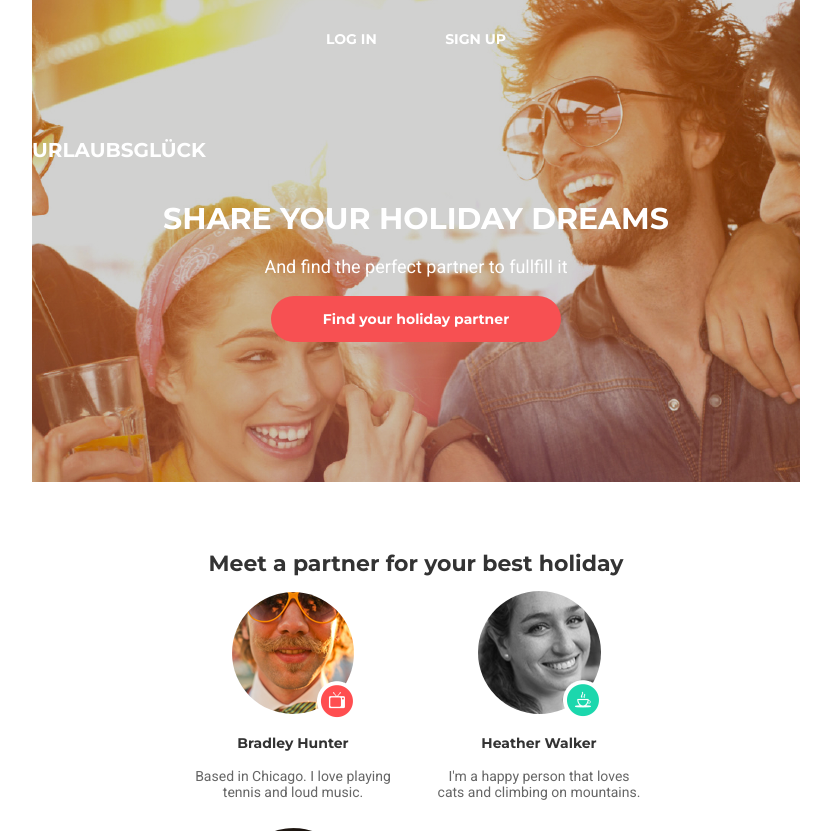
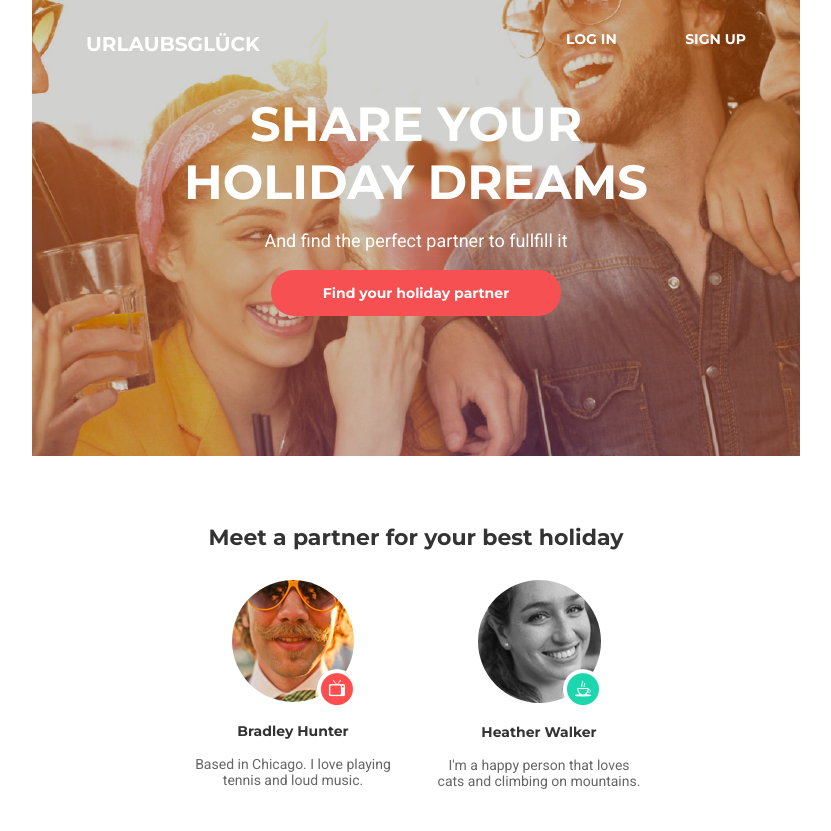
Before and after one commit to Olesia2312/Bootcamp8, a plain HTML site: page HTML+CSS/module-08/index.html in a window 1280 px wide. Shown: the top 831 px of the page, without its empty margins (224-1055 px from the left). Drawn offline with Linux system fonts and the light colour scheme.

Commit message:
module-8 finish

```diff
--- a/HTML+CSS/module-08/css/style.css
+++ b/HTML+CSS/module-08/css/style.css
@@ -8,12 +8,13 @@ img {
     height: auto;
     margin: 0 auto;
 }
-.header, .main {
+.header {
+    background: center url(../img/bg-s.png) no-repeat;
+    background-size: cover;
+}
+.menu-nav, .section-header {
     width: 320px;
     margin: auto;
-}
-.header {
-    background: center url(../img/bg-s.png) no-repeat;
 }
 .menu {
     width: 180px;
@@ -22,9 +23,8 @@ img {
     margin: auto;
     list-style: none;
     padding-top: 30px;
-    padding-bottom: 90px;
 }
-.submenu-link {
+.submenu-link, .submenu-link1, h2 {
     font-family: "Montserrat", sans-serif;
     text-decoration: none;
     font-size: 14px;
@@ -38,22 +38,15 @@ img {
     border-radius: 25px;
     padding: 10px 18px;
 }
-h1, .logo {
-    font-family: "Montserrat", sans-serif;
+.submenu-link1 {
     font-size: 20px;
-    text-decoration: none;
-    color: rgba(255, 255, 255, 255);
+}
+h1 {
+    padding-top: 120px;
     text-align: center;
-    text-transform: uppercase;
-    font-weight: 700;
 }
 h2 {
-    font-family: "Montserrat", sans-serif;
     font-size: 30px;
-    color: rgba(255, 255, 255, 255);
-    text-transform: uppercase;
-    text-align: center;
-    font-weight: 700;
     padding-top: 38px;
     padding-bottom: 19px;
 }
@@ -95,7 +88,7 @@ h3 {
 }
 .team1, .team2, .team3, .team4 {
     width: 205px;
-    margin: auto;
+    margin: 15px auto;
 }
 .team-photo {
     border-radius: 50%;
@@ -161,22 +154,33 @@ h3 {
     text-align: center;
     display: block;
 }
-
 @media (min-width: 768px) {
-    .header, .main {
+    .header, .section-header, .main {
         width: 768px;
         margin: 0 auto;
     }
     .header {
-        background: url(../img/bg-m.png);
+        background: center url(../img/bg-m.png) no-repeat;
+        background-size: cover;
+    }
+    .menu-nav {
+        width: 660px;
+        display: flex;
+        flex-wrap: wrap;
+        margin: auto;
+        justify-content: space-between;
     }
     .menu {
-      justify-content: space-between;
-      align-items: flex-end;
+        margin: 0;
+        order: 1;
     }
-    h1, .logo {
-        display: flex;
-        text-align: left;
+    h1 {
+        padding-top: 30px;
+    }
+    h2 {
+        font-size: 48px;
+        width: 480px;
+        margin: auto;
     }
     .common {
         width: 492px;
@@ -199,7 +203,11 @@ h3 {
         width: 1440px;
     }
     .header {
-        background: url(../img/bg-l.jpg);
+        background: center url(../img/bg-l.jpg) no-repeat;
+        background-size: cover;
+    }
+    .menu-nav {
+        width: 940px;
     }
     .common {
         width: 942px;
--- a/HTML+CSS/module-08/index.html
+++ b/HTML+CSS/module-08/index.html
@@ -2,7 +2,7 @@
 <html lang="en">
 <head>
     <meta charset="UTF-8">
-    <link href="https://fonts.googleapis.com/css?family=Montserrat:400,700|Roboto:300,400" rel="stylesheet">
+    <link rel="stylesheet" href="https://fonts.googleapis.com/css?family=Montserrat:400,700|Roboto:300,400" >
     <link rel="stylesheet" href="./css/style.css">
     <meta name="viewport" content="width=device-width, initial-scale=1.0">
     <meta http-equiv="X-UA-Compatible" content="ie=edge">
@@ -20,7 +20,7 @@
                </li>
            </ul>
            <h1>
-             <a class="logo" href="#">URLAUBSGLÜCK</a>
+             <a class="submenu-link1" href="#">URLAUBSGLÜCK</a>
            </h1>
         </nav>
         <section class="section-header">
@@ -35,28 +35,28 @@
             <div class="common">
               <div class="team1">
                   <div class="team-photo1">
-                     <img class="team-photo" src="./img/Layer 6@1X.png" alt="Photo">
+                     <img class="team-photo" src="./img/Layer6@1X.png" alt="Photo">
                   </div>
                   <p class="name">Bradley Hunter</p>
                   <p class="info">Based in Chicago. I love playing tennis and loud music.</p>
               </div>
               <div class="team2">
                   <div class="team-photo2">
-                    <img class="team-photo" src="./img/Layer 8@1X.png" alt="Photo">
+                    <img class="team-photo" src="./img/Layer8@1X.png" alt="Photo">
                   </div>
                   <p class="name">Lucas Marsha</p>
                   <p class="info">I get my inspiration from nature and objects around me. I have a passion to colours, typography and skateboards.</p>
               </div>
               <div class="team3">
                   <div class="team-photo3">
-                    <img class="team-photo" src="./img/Layer 7@1X.png" alt="Photo">
+                    <img class="team-photo" src="./img/Layer7@1X.png" alt="Photo">
                   </div>
                   <p class="name">Heather Walker</p>
                   <p class="info">I'm a happy person that loves cats and climbing on mountains.</p>
              </div>
               <div class="team4">
                   <div class="team-photo4">
-                    <img class="team-photo" src="./img/Layer 9@1X.png" alt="Photo">
+                    <img class="team-photo" src="./img/Layer9@1X.png" alt="Photo">
                   </div>
                   <p class="name">Bradley Hunter</p>
                   <p class="info">Based in Chicago. I love playing tennis and loud music.</p>
```
Also changed, not shown: HTML+CSS/module-08/img/Layer6@1X.png (renamed from HTML+CSS/module-08/img/Layer 6@1X.png), HTML+CSS/module-08/img/Layer7@1X.png (renamed from HTML+CSS/module-08/img/Layer 7@1X.png), HTML+CSS/module-08/img/Layer8@1X.png (renamed from HTML+CSS/module-08/img/Layer 8@1X.png), HTML+CSS/module-08/img/Layer9@1X.png (renamed from HTML+CSS/module-08/img/Layer 9@1X.png).
